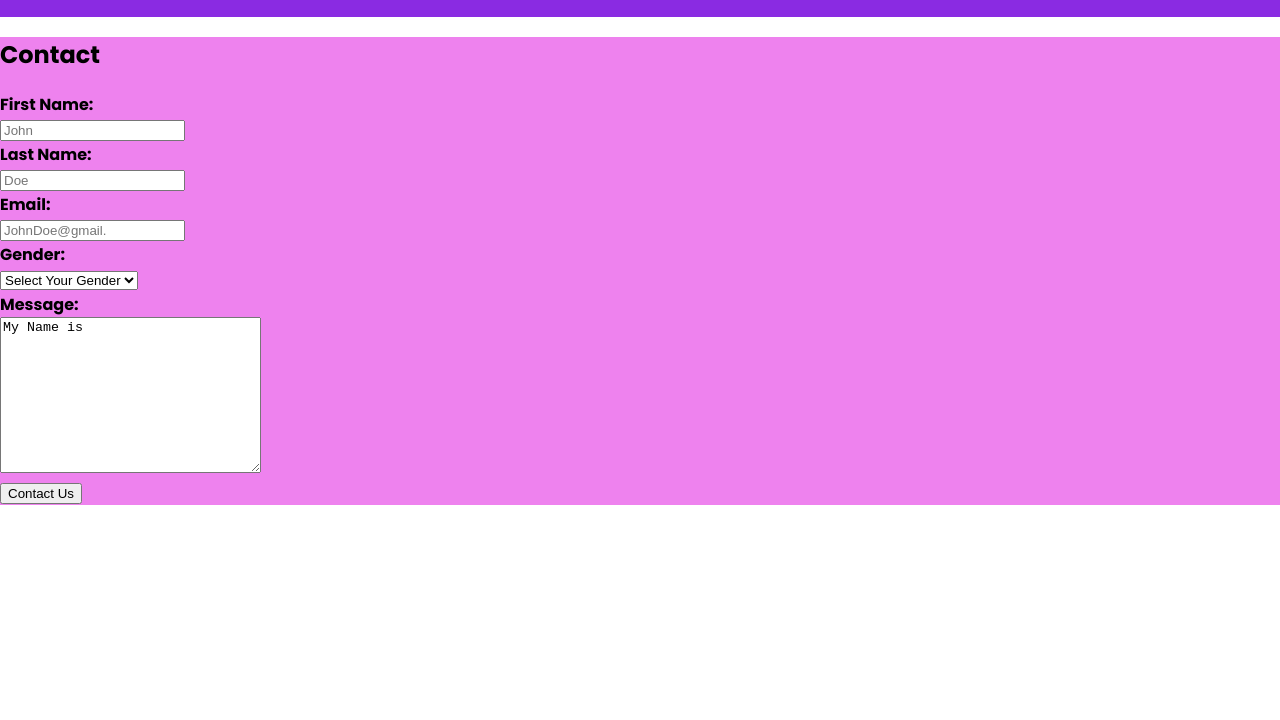
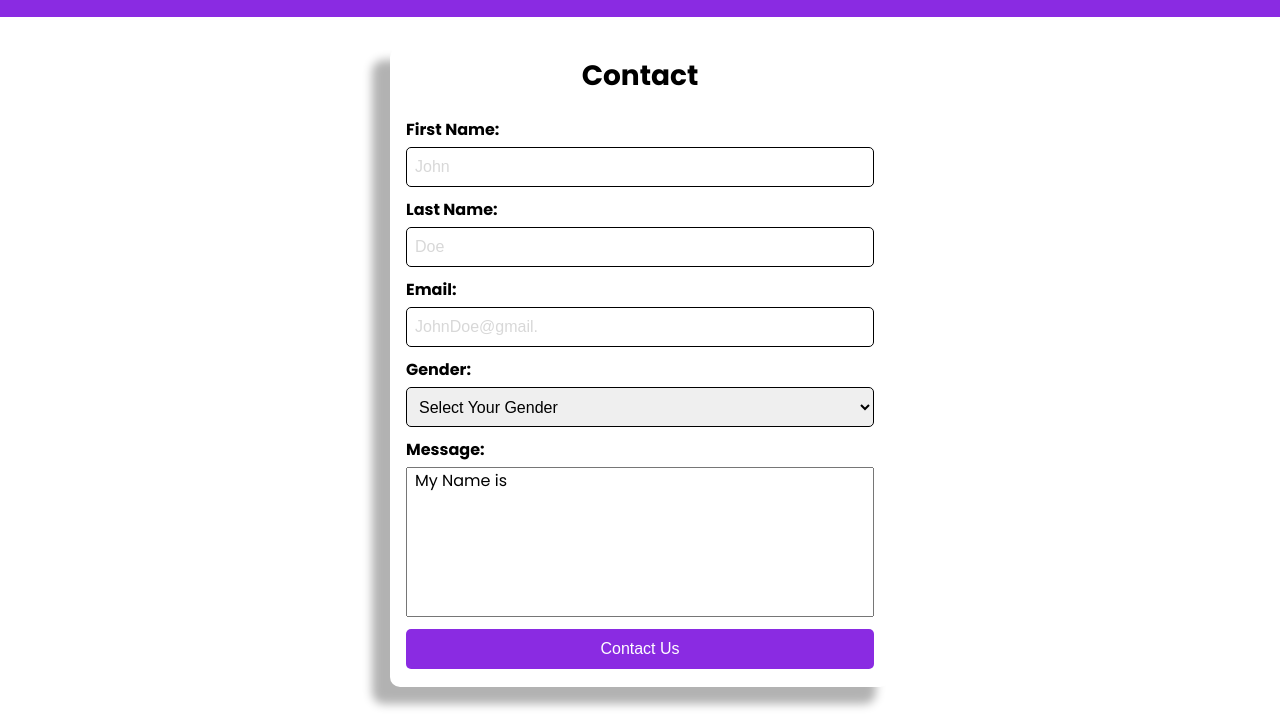
Before and after one commit to Kiki544/Classwork, a plain HTML site: page contactUs.html in a window 1280 px wide. Shown: the part 80-800 px from the top of the page. Drawn offline with Linux system fonts and the light colour scheme.

Commit message:
second commit

```diff
--- a/contactUs.html
+++ b/contactUs.html
@@ -10,7 +10,8 @@
       href="https://fonts.googleapis.com/css2?family=Poppins:ital,wght@0,100;0,200;0,300;0,400;0,500;0,600;0,700;0,800;0,900;1,100;1,200;1,300;1,400;1,500;1,600;1,700;1,800;1,900&display=swap"
       rel="stylesheet">
    <link rel="stylesheet" href="./styles/header.css">
-   <link rel="stylesheet" href="./styles/main.css">
+
+   <link rel="stylesheet" href="./styles/contactUs.css">
    <title>Contact Us</title>
 </head>
 
--- /dev/null
+++ b/styles/contactUs.css
@@ -0,0 +1,85 @@
+main{
+    display: flex;
+    justify-content: center;
+    align-items: center;
+}
+
+form {
+    width: 100%;
+    max-width: 500px;
+    border-radius: 10px;
+    padding: 8px 16px;
+    box-shadow: -16px 15px 10px 2px #000000;
+    -webkit-box-shadow: -16px 15px 10px 2px rgba(0, 0, 0, 0.3);
+    -moz-box-shadow: -16px 15px 10px 2px rgba(0, 0, 0, 0.3);
+
+}
+
+form h2 {
+    margin: 0px 0px 20px;
+    font-size: 28px;
+    text-align: center;
+}
+
+form label {
+    font-size: 16px;
+    font-weight: 400;
+    color: #000000;
+
+}
+
+form input,
+form textarea,
+form select,
+button {
+    width: 100%;
+    margin-top: 5px;
+}
+
+form input,
+form select,
+button {
+    height: 40px;
+    font-size: 16px;
+    font-weight: 400;
+    color: #000000;
+    padding: 0px 8px;
+    margin-bottom: 10px;
+    border-radius: 5px;
+    border: 1px solid #000000;
+    outline: none;
+}
+
+form input::placeholder {
+    color: rgb(216, 216, 216);
+}
+
+form input:focus {
+    border: 2px solid #7aece8;
+}
+
+form textarea {
+    height: 150px;
+    resize: none;
+    font-size: 16px;
+    font-weight: 400;
+    font-family: 'poppins', sans-serif;
+    padding: 0px 8px;
+}
+
+form textarea::placeholder {
+    color: rgb(216, 216, 216);
+}
+button {
+    background-color: blueviolet;
+    border: none;
+    outline: none;
+    cursor: pointer;
+    color: #fff;
+
+
+}
+
+button:hover {
+    background-color: #7aece8;
+}
--- a/styles/header.css
+++ b/styles/header.css
@@ -59,3 +59,7 @@ header li a {
     border-radius: 50%;
     margin-right: 5px;
 }
+
+main {
+    height: calc(100vh - 100px);
+}
--- a/styles/main.css
+++ b/styles/main.css
@@ -1,9 +1,9 @@
-*{
-    box-sizing: border-box
-}
+
 
 .About{
     background-color: violet;
+    padding: 0px;
+    margin: 0px;
 }
 
 .class{
@@ -16,6 +16,8 @@
     background-color: thistle;
     display: flex;
     flex-direction: column;
+    margin: 0px;
+    padding: 0px;
 
 }
 
@@ -23,7 +25,7 @@
     background-color: darkorchid;
     display: flex;
     flex-direction: column;
-    margin: 0;
-    padding: 0%;
+    margin: 0px;
+    padding: 0px;
 
 }
```
Also changed, not shown: index.html (line endings or trailing spaces).
